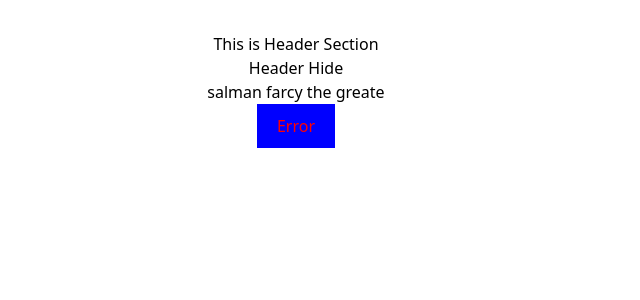
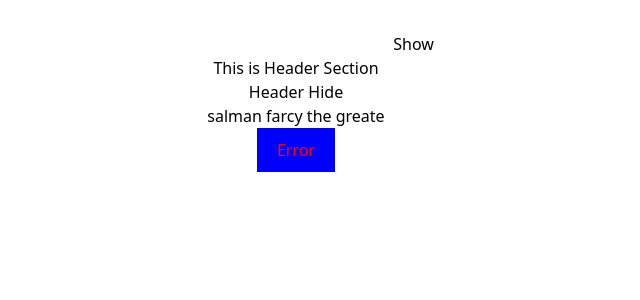
Before and after one commit to salman-farcy/Learn-React-We-003, a React (Vite) app in the folder state-managment/: page / in a window 1280 px wide. Shown: the top 300 px of the page, without its empty margins (344-984 px from the left). Built offline with nearby package versions, Linux system fonts and the light colour scheme.

Commit message:
How to show and hide the password in the password input field in react

```diff
--- a/state-managment/src/App.jsx
+++ b/state-managment/src/App.jsx
@@ -2,13 +2,14 @@ import { useState } from "react";
 import "./App.css";
 import btnModuleCss from "./component/Btn-module/Button.module.css"
 import Header from "./component/header/Header";
+import Inpunt from "./component/input-managment/inpunt";
 
 function App() {
   let [status, setStatus] = useState(true)
 
   return (
     <>
-
+      <Inpunt />
       {
         status ? <Header /> : ''
       }
--- /dev/null
+++ b/state-managment/src/component/input-managment/Inpunt.jsx
@@ -0,0 +1,14 @@
+
+import { useState } from "react";
+
+const Inpunt = () => {
+    let [pstatus, setPstatus] = useState(true);
+
+  return (
+    <div>
+      <input type={pstatus ? "password": "text"} className="border border-blue-600"/> <button onClick={() => setPstatus(!pstatus)}>{pstatus ? "Show" : "Hide"}</button>
+    </div>
+  )
+}
+
+export default Inpunt;
```
